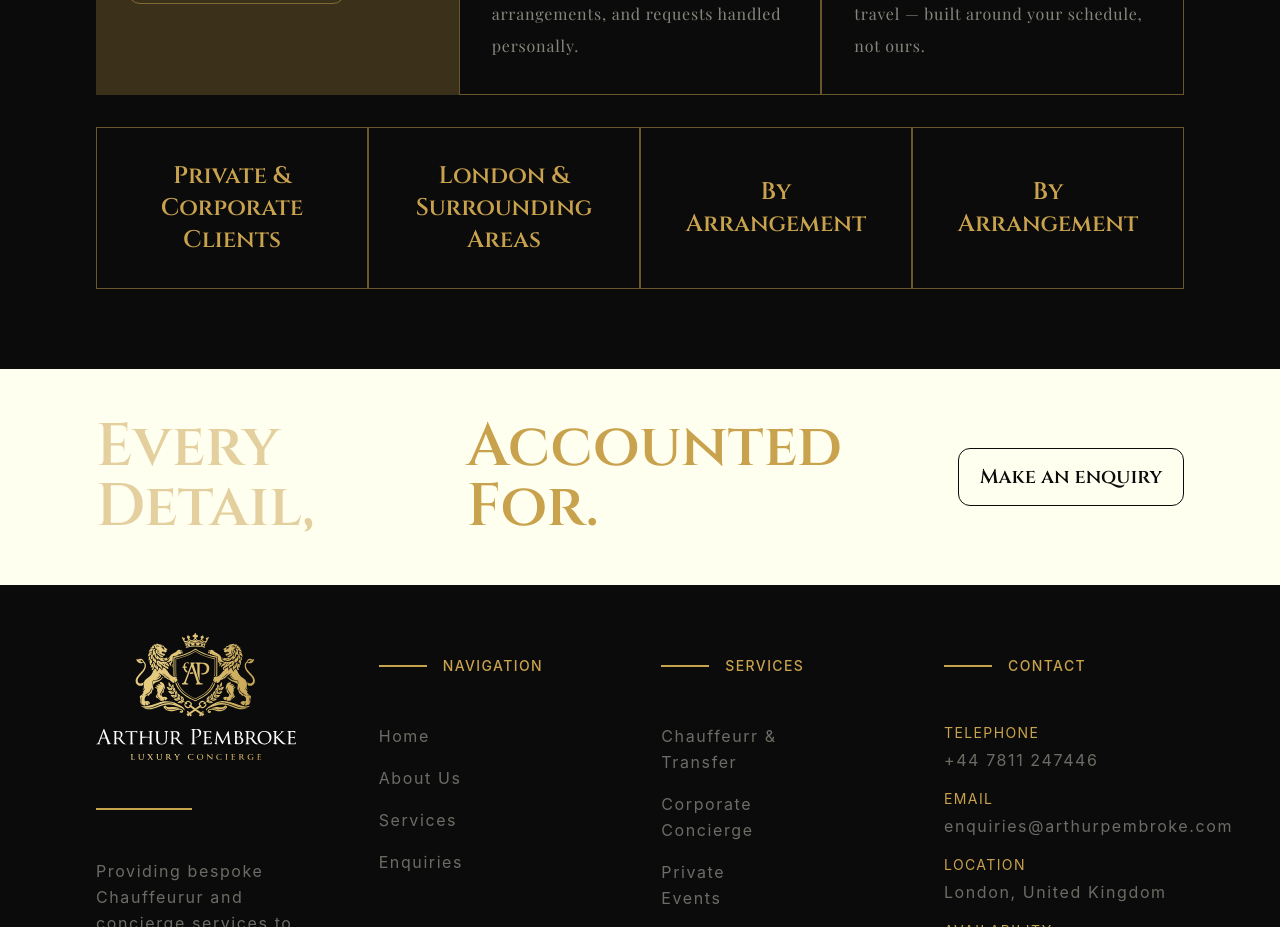
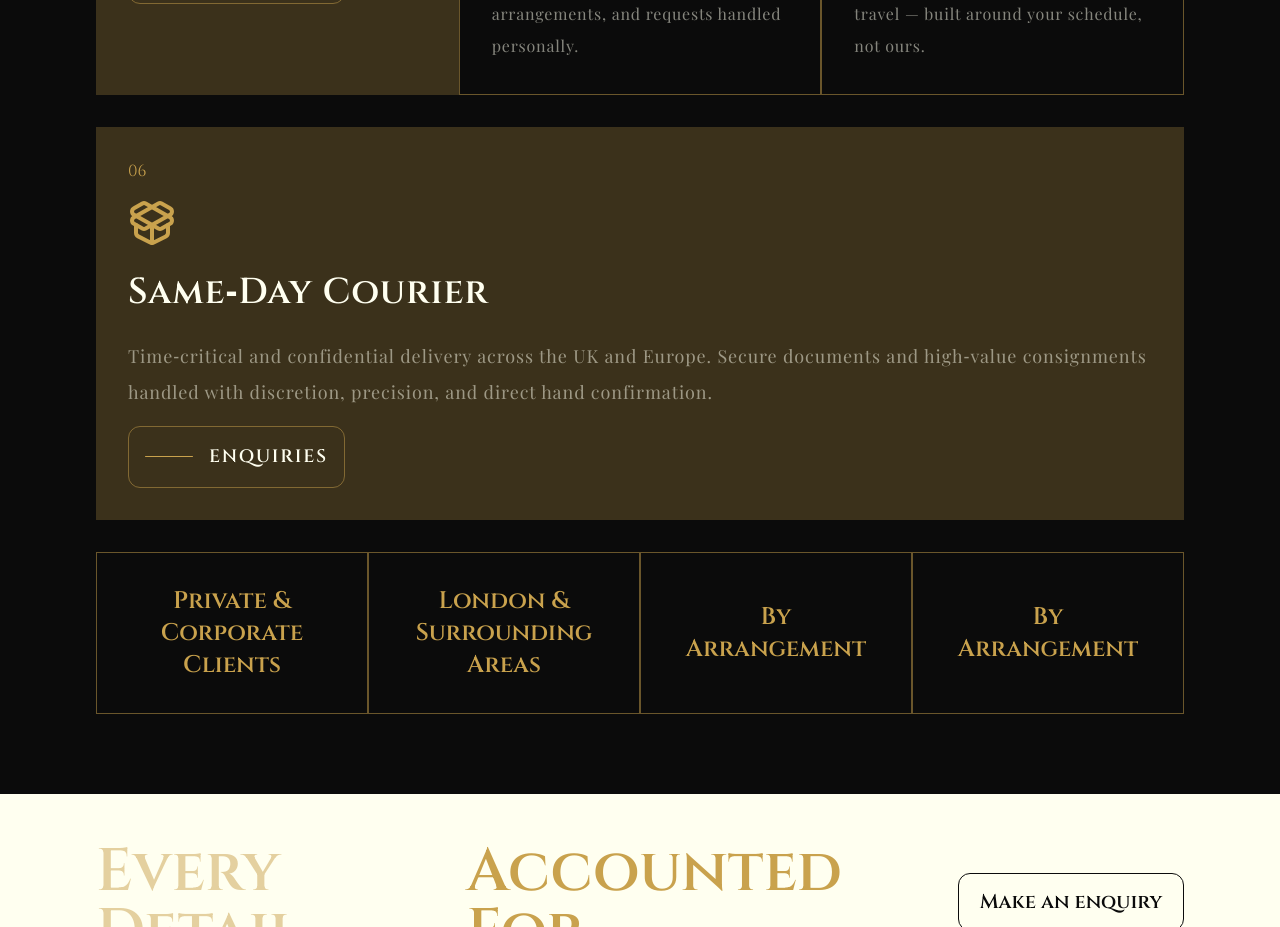
Before and after one commit to Suleman-Qureshi/Aurthor-Pembroke, a Next.js app: page / in a window 1280 px wide. Shown: the part 2600-3527 px from the top of the page. Built offline with nearby package versions, Linux system fonts and the light colour scheme.

Commit message:
courior opic is added in the services section of home page

```diff
--- a/app/Components/Sections/OurServices.jsx
+++ b/app/Components/Sections/OurServices.jsx
@@ -4,6 +4,7 @@ import { SlCalender } from "react-icons/sl";
 import { CiStar } from "react-icons/ci";
 import { FiUserCheck } from "react-icons/fi";
 import { SlTarget } from "react-icons/sl";
+import { LuPackageOpen } from "react-icons/lu";
 function OurServices() {
   return (
     <>
@@ -91,6 +92,26 @@ function OurServices() {
             </div>
           </div>
         </div>
+<div className="p-8  bg-primary/25 relative flex flex-col gap-4 w-full before:absolute before:w-0 before:h-0.5 before:bg-primary before:top-0 before:left-0 before:duration-400 hover:before:w-full">
+            <span className=" font-heading text-primary">06</span>
+            <LuPackageOpen  className="text-primary text-5xl" />
+            <h5 className="text-tertiary font-heading font-semibold text-4xl tracking-wide leading-relaxed">
+              Same‑Day Courier
+            </h5>
+            <p className="text-lg tracking-wider font-body text-tertiary/50 leading-loose">
+              Time‑critical and confidential delivery across the UK and Europe. Secure documents and high‑value consignments handled with discretion, precision, and direct hand confirmation.
+            </p>
+            <div>
+              <button className="flex gap-4 items-center p-4 border border-primary/50 rounded-xl hover:bg-secondary/25 cursor-pointer curation-200 group">
+                <span className="w-12 h-[1.5px] bg-primary rounded-full group-hover:w-20 duration-200"></span>
+                <span className=" font-heading uppercase text-tertiary text-lg font-semibold tracking-widest">
+                  Enquiries
+                </span>
+              </button>
+            </div>
+          </div>
+
+
         <div className="w-full flex max-sm:flex-wrap text-center">
           <div className="items-center w-1/4 max-sm:w-1/2 border border-primary/50 p-8 content-center">
             <h5 className="text-2xl font-bold font-heading text-primary">
--- a/app/Services/page.jsx
+++ b/app/Services/page.jsx
@@ -144,9 +144,7 @@ function page() {
                 </span>
                        <p className="text-slate-400  font-light text-xl tracking-wider leading-relaxed font-heading">"Every journey handled with the care expected from a private firm."</p>
                        <div className=" flex items-center gap-4 flex-wrap">
-                        <span className="px-4 py-1 border-[1px] border-primary text-primary text-sm font-light tracking-wider">Rolls-Royce</span>
-                        <span className="px-4 py-1 border-[1px] border-primary text-primary text-sm font-light tracking-wider">Bentley</span>
-                        <span className="px-4 py-1 border-[1px] border-primary text-primary text-sm font-light tracking-wider">Mercedes S-Class</span>
+                        <span className="px-4 py-1 border-[1px] border-primary text-primary text-sm font-light tracking-wider">Executive Vehicles</span>
                        </div>
                         <div className="w-full h-[0.5px] bg-primary"></div>
                        <span className="font-heading tracking-[0.2rem] text-sm font-medium text-primary ">
```
